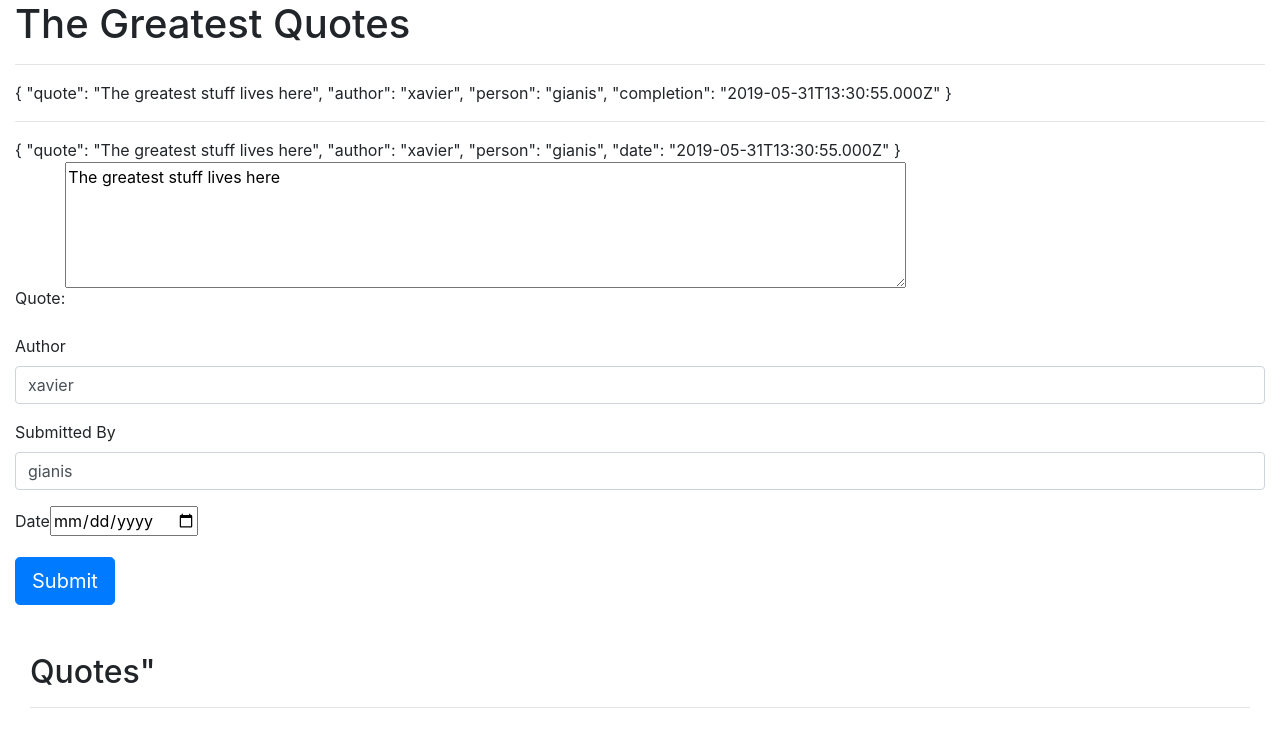
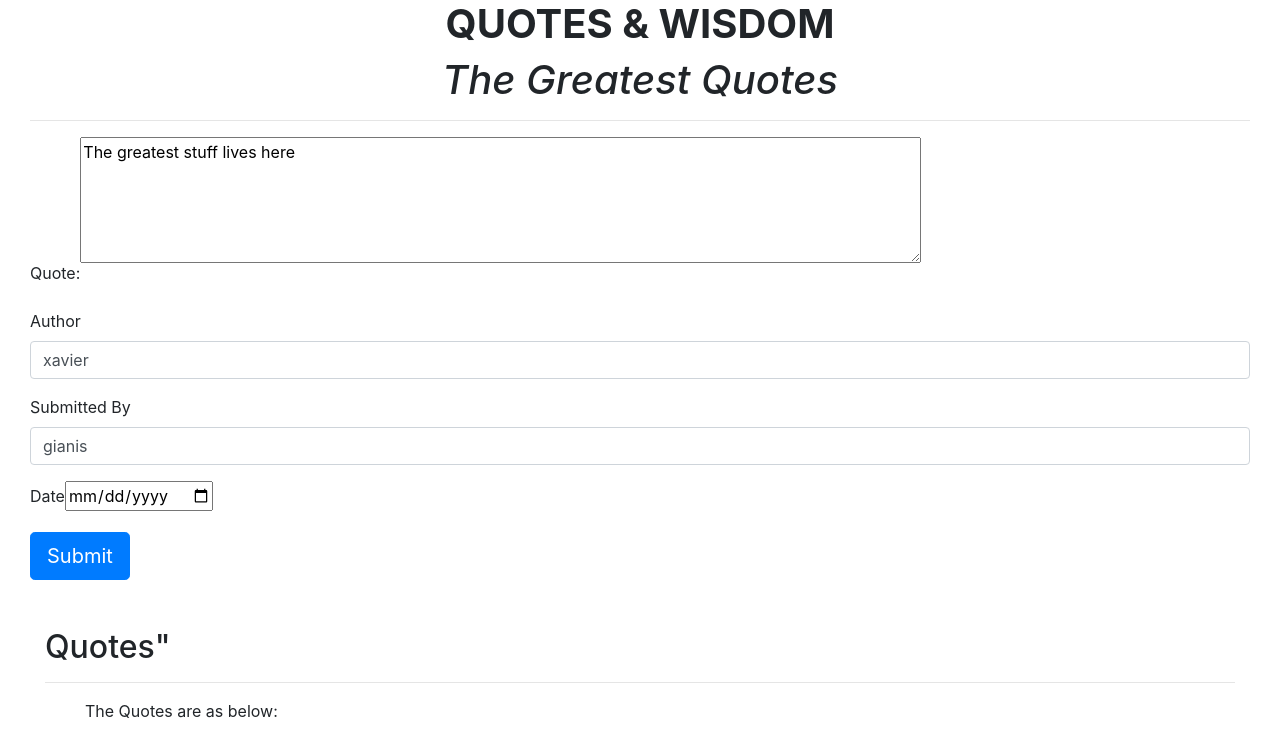
Before and after one commit to thepsalmist/Quotes, an Angular app: page / in a window 1280 px wide. Shown: the top 756 px of the page. Built offline with nearby package versions, Linux system fonts and the light colour scheme.

Commit message:
pass quote to quote detail component(child) and iport input

```diff
--- a/src/app/app.component.html
+++ b/src/app/app.component.html
@@ -1 +1 @@
-<app-quote-form></app-quote-form>
+<app-quote></app-quote>
--- a/src/app/quote-details/quote-details.component.html
+++ b/src/app/quote-details/quote-details.component.html
@@ -1,3 +1,5 @@
-<p>
-  quote-details works!
-</p>
+<div class="container fluid">
+  <p>The Quotes are as below:</p>
+
+
+</div>
--- a/src/app/quote-form/quote-form.component.css
+++ b/src/app/quote-form/quote-form.component.css
@@ -2,3 +2,8 @@
   border-style: ;
   border-radius: 2px;
 }
+
+h1 {
+  text-align: center;
+  font-style: oblique;
+}
--- a/src/app/quote-form/quote-form.component.html
+++ b/src/app/quote-form/quote-form.component.html
@@ -1,18 +1,16 @@
 <div class="container-fluid">
   <h1>The Greatest Quotes</h1>
   <hr>
-
   <form #quoteForm="ngForm" (ngSubmit)="onSubmit()">
-
+    <!--
     {{quoteForm.value |json}}
     <hr>
-    {{newQuote | json}}
-
+    {{newQuote | json}} -->
     <!-- Quote Form -->
     <div class="form-group">
-      <label for="quote">Quote:</label>
-      <textarea class="form-group" [(ngModel)]="newQuote.quote" name="quote" #quote="ngModel" [class.is-invalid]="quote.invalid && author.touched" required rows="5" cols="80"></textarea>
-      <small class="text-danger" [class.d-none]="quote.valid || quote.untouched">*Kindly type in a quote</small>
+      <label for="name">Quote:</label>
+      <textarea class="form-group" [(ngModel)]="newQuote.name" name="name" #name="ngModel" [class.is-invalid]="name.invalid && name.touched" required rows="5" cols="80"></textarea>
+      <small class="text-danger" [class.d-none]="name.valid || name.untouched">*Kindly type in a quote</small>
     </div>
     <!-- Quote Author -->
     <div class=" form-group">
@@ -31,14 +29,12 @@
       <input type="date" [(ngModel)]="newQuote.date" name="completion">
     </div>
     <button [disabled]="quoteForm.form.invalid" class="btn btn-lg btn-primary" type="submit">Submit</button>
-
   </form>
   <br>
   <br>
   <div class="container-fluid" id="displayArea">
     <h2>Quotes"</h2>
     <hr>
-
+    <app-quote-details></app-quote-details>
   </div>
-
 </div>
--- a/src/app/quote-form/quote-form.component.ts
+++ b/src/app/quote-form/quote-form.component.ts
@@ -8,10 +8,12 @@ import { Quote } from '../quote';
 })
 export class QuoteFormComponent implements OnInit {
 
+
   newQuote = new Quote('The greatest stuff lives here', 'xavier', 'gianis', new Date());
+  //newQuotes = quotes.push(this.newQuote);
 
   onSubmit() {
-    console.log(this.newQuote)
+    console.log(this.newQuote);
   }
   constructor() { }
 
--- a/src/app/quote.ts
+++ b/src/app/quote.ts
@@ -1,6 +1,6 @@
 export class Quote {
   //update properties of class Quote
-  constructor(public quote: string,
+  constructor(public name: string,
     public author: string,
     public person: string,
     public date: Date) { }
--- a/src/app/quote/quote.component.css
+++ b/src/app/quote/quote.component.css
@@ -0,0 +1,4 @@
+h1 {
+  text-align: center;
+  font-weight: bold;
+}
--- a/src/app/quote/quote.component.html
+++ b/src/app/quote/quote.component.html
@@ -1,3 +1,7 @@
-<p>
-  quote works!
-</p>
+<div class="container-fluid">
+  <h1>QUOTES & WISDOM</h1>
+  <app-quote-form></app-quote-form>
+</div>
+<ul>
+  <li *ngFor="let quote of quotes ">{{quote.name}}</li>
+</ul>
--- a/src/app/quote/quote.component.ts
+++ b/src/app/quote/quote.component.ts
@@ -8,6 +8,7 @@ import { Quote } from '../quote';
 })
 export class QuoteComponent implements OnInit {
   //create an array of instances of class Quote
+  quotes = [];
 
   constructor() { }
 
```
